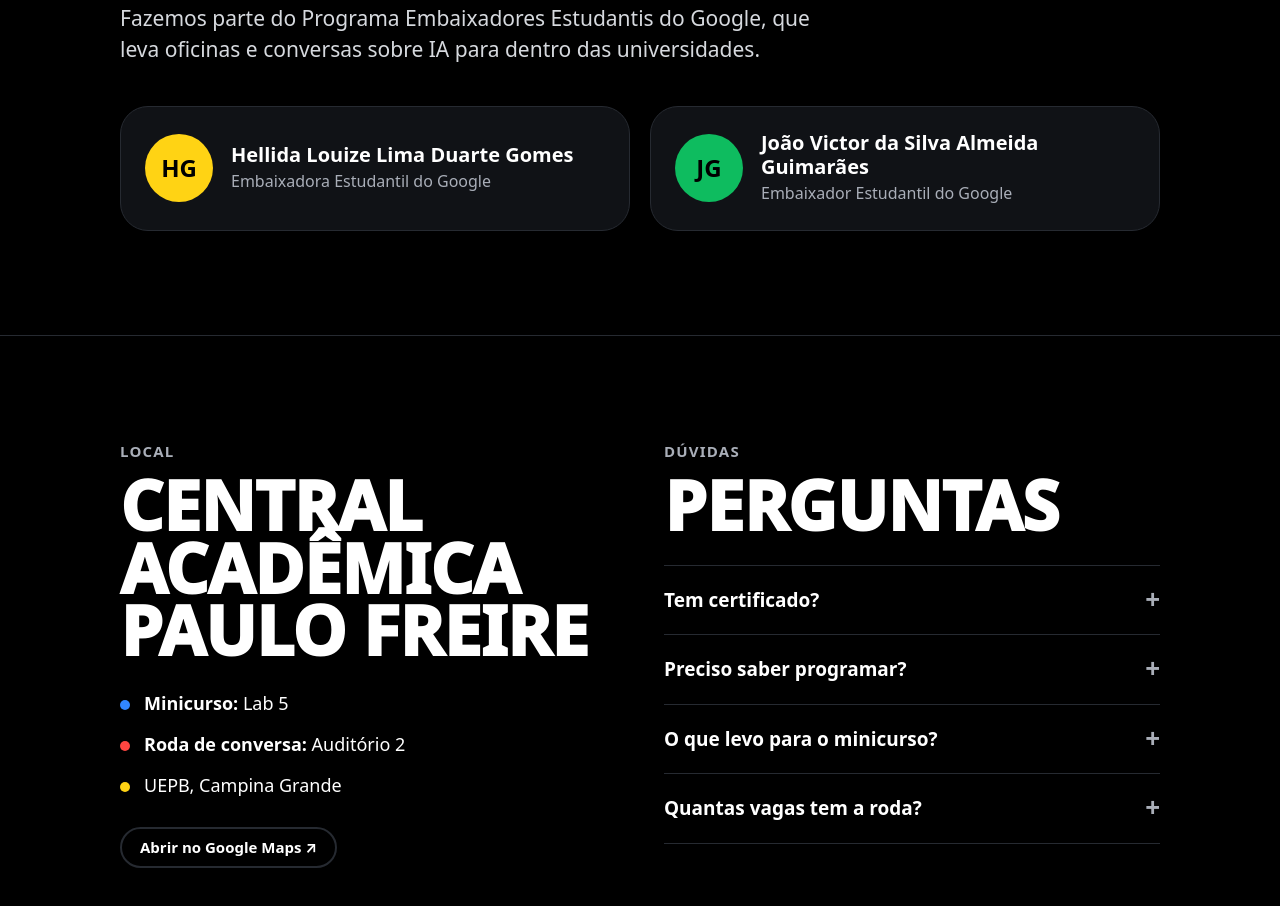
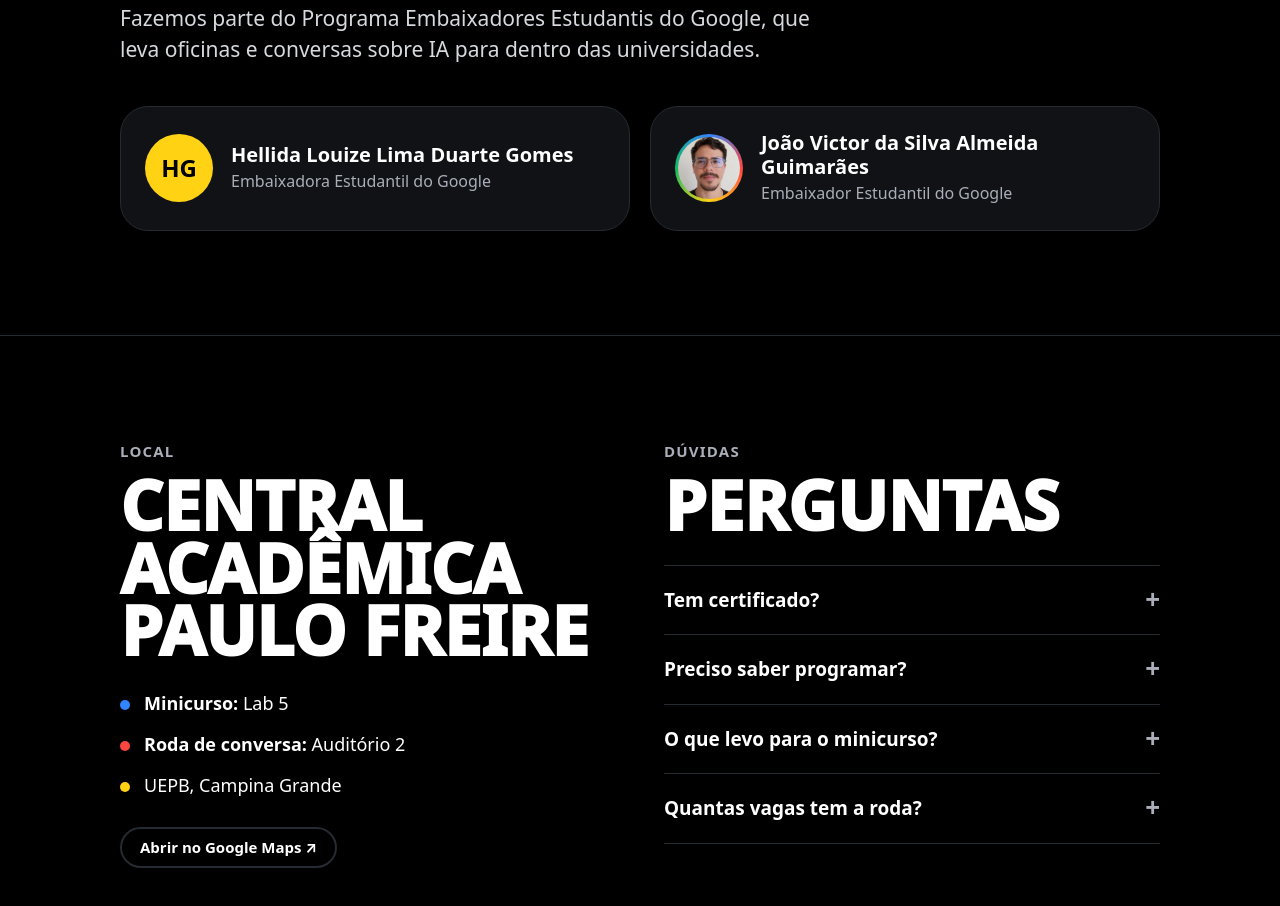
Before and after one commit to Joaodev1409/ia-no-cct, a plain HTML site: page index.html in a window 1280 px wide. Shown: the part 6139-7045 px from the top of the page. Drawn offline with nearby package versions, Linux system fonts and the light colour scheme; animation ran at ten frames a second; a web font is replaced by a local one.

Commit message:
Adiciona foto do João em Quem conduz

```diff
--- a/index.html
+++ b/index.html
@@ -157,6 +157,8 @@
   @media (max-width: 760px) { .hosts { grid-template-columns: 1fr; } }
   .host { display: flex; gap: 18px; align-items: center; background: var(--card); border: 1px solid var(--line); border-radius: var(--radius); padding: 24px; }
   .avatar { flex: 0 0 auto; width: 68px; height: 68px; border-radius: 50%; display: grid; place-items: center; font-weight: 900; font-size: 24px; color: #000; }
+  .avatar.photo { padding: 3px; background: conic-gradient(var(--blue), var(--red), var(--yellow), var(--green), var(--blue)); }
+  .avatar.photo img { width: 100%; height: 100%; border-radius: 50%; object-fit: cover; }
   .host b { display: block; font-size: 20px; line-height: 1.2; }
   .host span { color: var(--muted); font-size: 16px; }
 
@@ -342,7 +344,7 @@
       <p class="intro">Fazemos parte do Programa Embaixadores Estudantis do Google, que leva oficinas e conversas sobre IA para dentro das universidades.</p>
       <div class="hosts">
         <div class="host"><div class="avatar" style="background:var(--yellow)">HG</div><div><b>Hellida Louize Lima Duarte Gomes</b><span>Embaixadora Estudantil do Google</span></div></div>
-        <div class="host"><div class="avatar" style="background:var(--green)">JG</div><div><b>João Victor da Silva Almeida Guimarães</b><span>Embaixador Estudantil do Google</span></div></div>
+        <div class="host"><div class="avatar photo"><img src="assets/joao.jpg" alt="Foto de João Victor da Silva Almeida Guimarães" loading="lazy"></div><div><b>João Victor da Silva Almeida Guimarães</b><span>Embaixador Estudantil do Google</span></div></div>
       </div>
     </div>
   </section>
```
Also changed, not shown: assets/joao.jpg (added).
